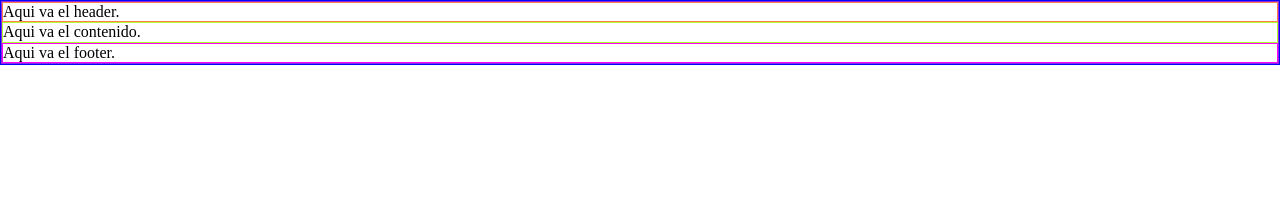
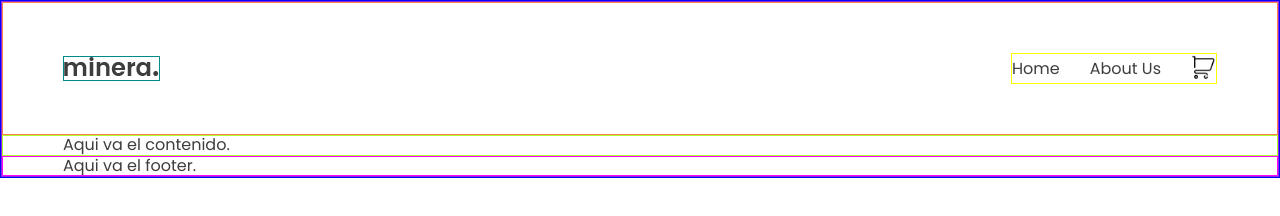
Before and after one commit to Pipe12/challenge_ecomerce_platzi_master, a plain HTML site: page index.html in a window 1280 px wide. Drawn offline with Linux system fonts and the light colour scheme.

Commit message:
Styled a header

```diff
--- a/assets/css/styles.css
+++ b/assets/css/styles.css
@@ -1,9 +1,26 @@
+@import url('https://fonts.googleapis.com/css2?family=Poppins:wght@400;700&display=swap');
+
+:root {
+  --neutro-dark: #3E3E3E;
+  --neutro-medium: #7F7F7F;
+  --neutro-light: #8F8F8F;
+  --primary: #9F7435;
+  --primary-light: #BA9C6B;
+}
+
 body {
   border: 1px solid blue;
+
+  font-family: 'Poppins', sans-serif;
+  color: var(--neutro-dark);
 }
 
 .main-shelf {
   border: 1px solid blueviolet;
+
+  max-width: 1440px;
+  margin-left: auto;
+  margin-right: auto;
 
   display: grid;
   grid-template: repeat(3, auto) / repeat(2, 50%);
@@ -12,10 +29,49 @@ body {
                        "footer footer";
 }
 
+.header, .content-shelf, .footer {
+  padding: 0 60px 0 60px;
+}
+
 .header {
   border: 1px solid coral;
 
   grid-area: header;
+}
+
+.header .nav {
+  padding: 50px 0 50px 0;
+  display: flex;
+  justify-content: space-between;
+  align-items: center;
+}
+
+.header .nav .nav__left {
+  border: 1px solid darkcyan;
+  height: fit-content;
+}
+
+.header .nav .nav__right {
+  border: 1px solid yellow;
+  display: grid;
+  grid-template-columns: repeat(3);
+  grid-auto-flow: column;
+  column-gap: 30px;
+  align-items: center;
+}
+
+.nav__right .nav__link {
+  text-decoration: none;
+  color: var(--neutro-dark);
+}
+
+.nav__right .nav__link:hover {
+  color: var(--primary);
+}
+
+.nav__right .nav__link img {
+  width: 25px;
+  height: 25px;
 }
 
 .content-shelf {
--- a/index.html
+++ b/index.html
@@ -10,7 +10,20 @@
 <body>
   <div class="main-shelf">
     <header class="header">
-      Aqui va el header.
+      <nav class="nav">
+        <nav class="nav__left">
+          <a href="#">
+            <img src="assets/images/minera-logo.png" alt="Minera logo">
+          </a>
+        </nav>
+        <nav class="nav__right">
+          <a href="" class="nav__link">Home</a>
+          <a href="" class="nav__link">About Us</a>
+          <a href="" class="nav__link">
+            <img src="./assets/images/shopping-cart.png" alt="shopping-cart.png">
+          </a>
+        </nav>
+      </nav>
     </header>
     <main class="content-shelf">
       Aqui va el contenido.
```
Also changed, not shown: assets/images/minera-logo.png (added), assets/images/shopping-cart.png (added).
